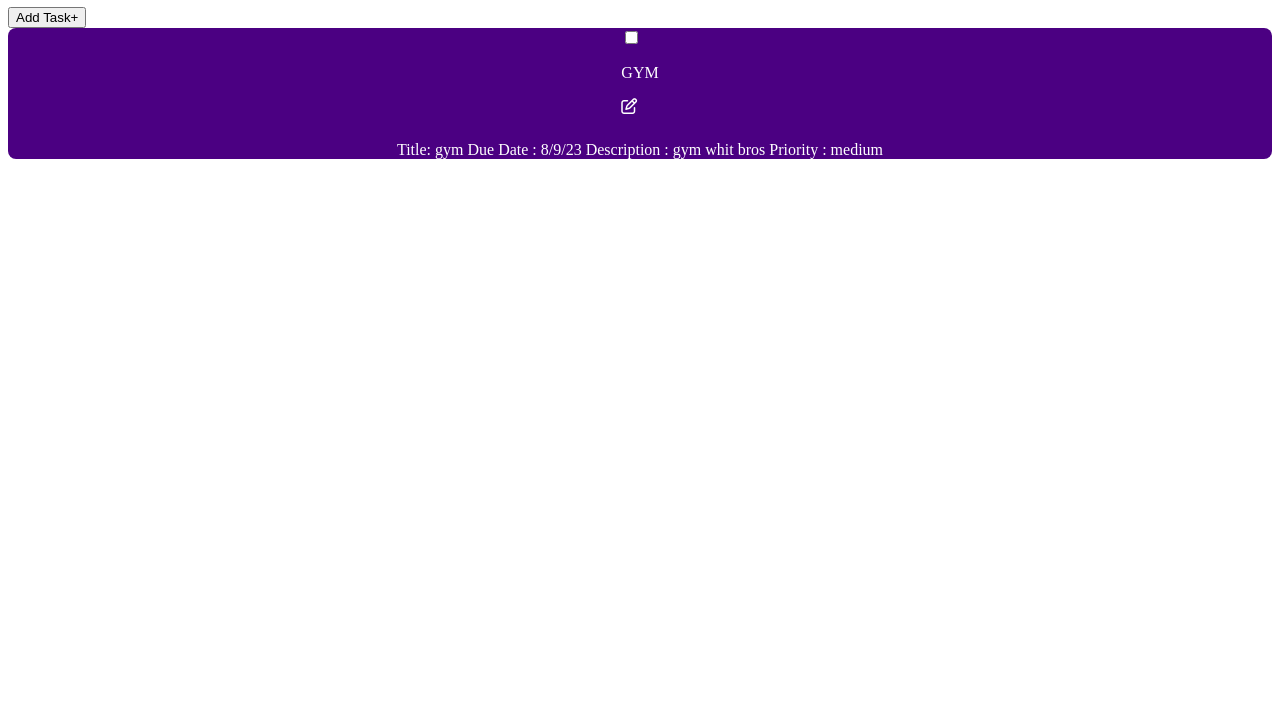
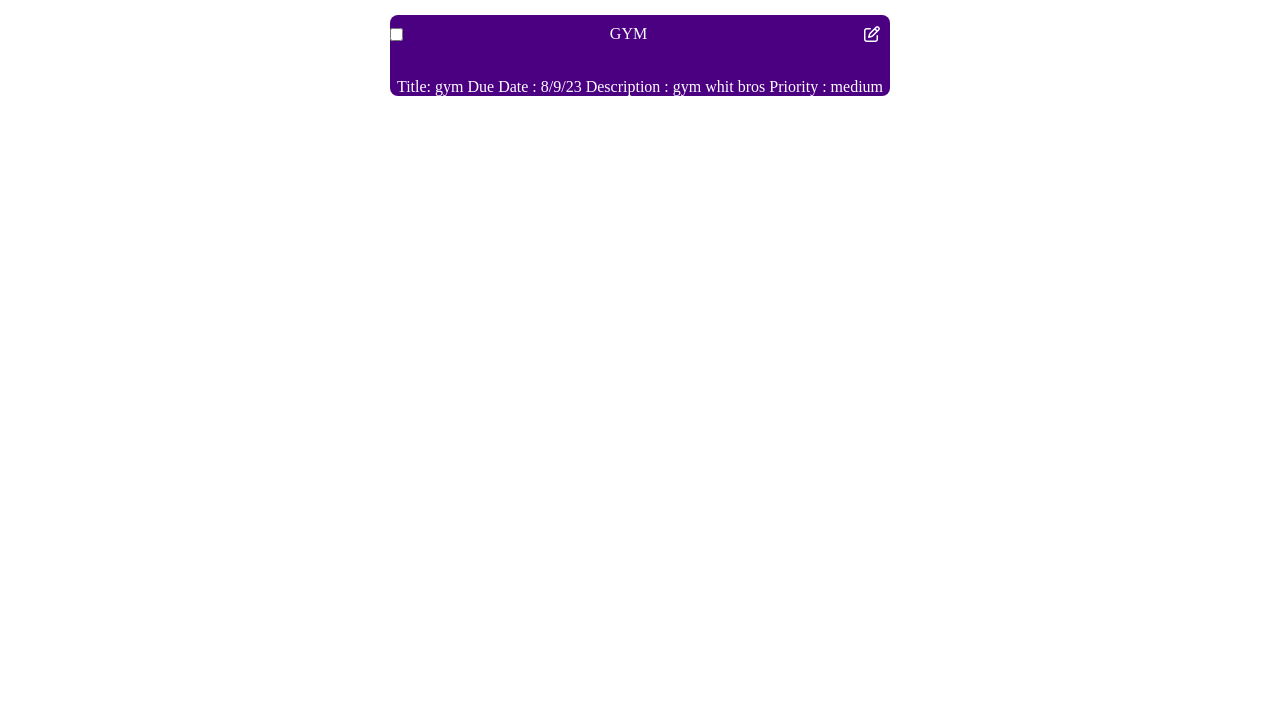
Before and after one commit to BrandonLunaCastro/To-do-List, a website built with webpack: page dist/index.html in a window 1280 px wide. Shown: the part 73-800 px from the top of the page. Built offline with nearby package versions, Linux system fonts and the light colour scheme.

Commit message:
style: add styles to task

```diff
--- a/src/styles.css
+++ b/src/styles.css
@@ -1,19 +1,45 @@
 /* :root{
 
 } */
-.tasks{
+*,
+::after,
+::before {
+  padding: 0;
+  margin: 0;
+}
+
+.tasks {
   display: flex;
   flex-direction: column;
+  align-items: center;
   gap: 25px;
+  margin-top: 2rem;
 }
-.task{
+.task {
   display: flex;
   flex-direction: column;
   background: indigo;
   border-radius: 8px;
+  width: 500px;
   display: flex;
   gap: 25px;
   color: #fff;
   justify-content: center;
   align-items: center;
 }
+.main__task {
+  display: flex;
+  align-items: center;
+  justify-content: space-between;
+  width: inherit;
+}
+.main__task > * {
+  padding: 10px;
+}
+.main__task > i {
+  display: inherit;
+  justify-content: end;
+}
+.display__none{
+    display: none;
+}
```
Lines whose indentation alone changed are shown as unchanged.
